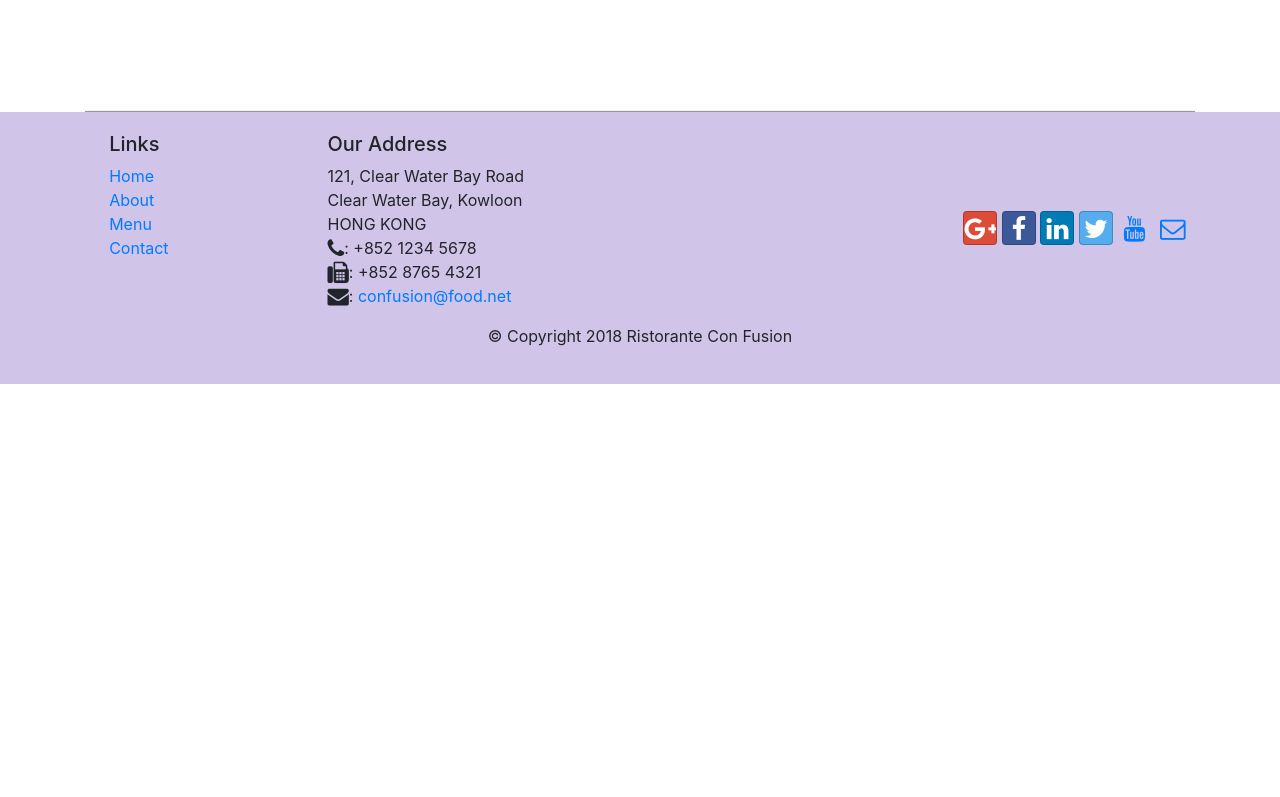
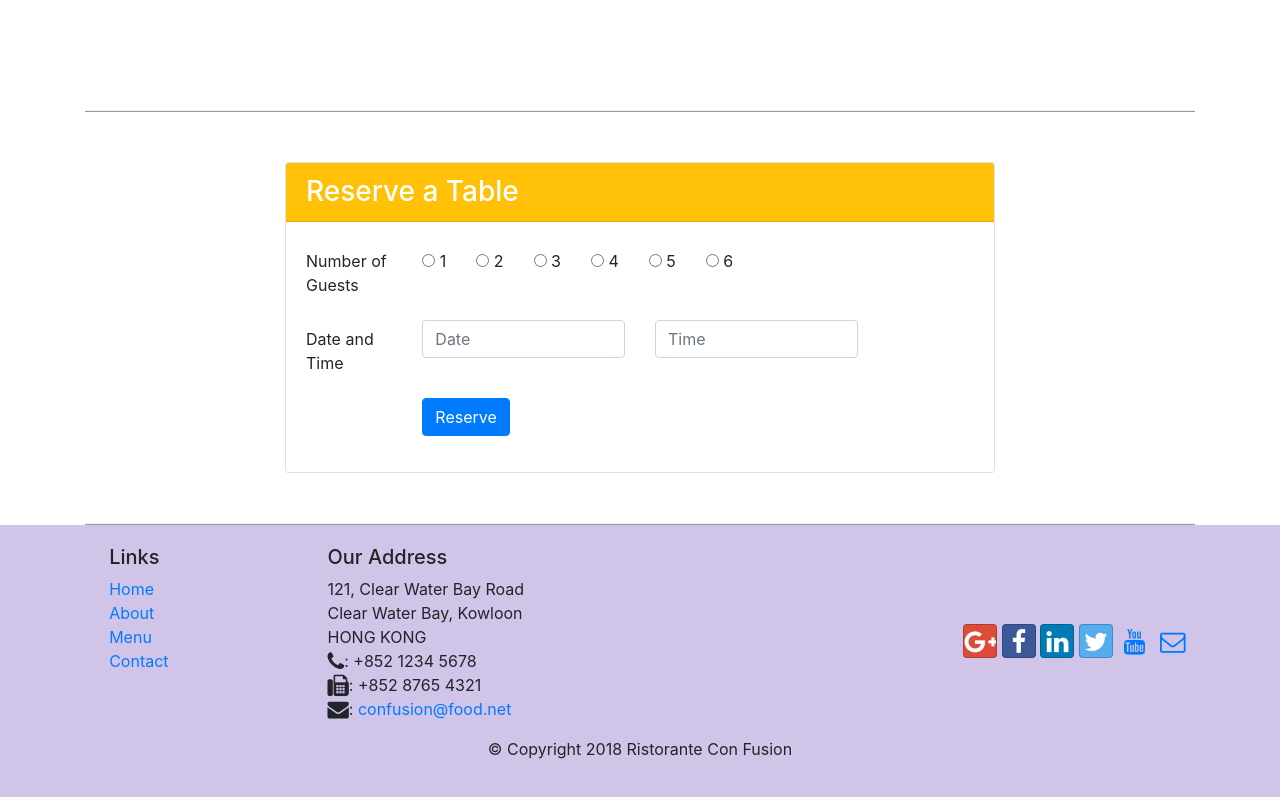
Before and after one commit to IIOhanaII/FusionBootstrap, a website: page index.html in a window 1280 px wide. Shown: the part 1422-2219 px from the top of the page. Before the commit the page ends 1806 px from the top, so only its background shows below. Drawn offline with nearby package versions, Linux system fonts and the light colour scheme.

Commit message:
Assignment 2

```diff
--- a/index.html
+++ b/index.html
@@ -41,7 +41,18 @@
                     <p>We take inspiration from the World's best cuisines, and create a unique fusion experience. Our lipsmacking creations will tickle your culinary senses!</p>
                 </div>
                 <div class="col-12 col-sm align-self-center">
-                    <img src="img/logo.png" class="img-fluid">
+                    <div class="media">
+                        <div class="col-12 col-sm p-0">
+                            <div class="d-block d-sm-inline col-12 col-sm-auto offset-sm-1 p-0">
+                                <img src="img/logo.png" class="img-fluid">
+                            </div>
+                            <div class="d-block d-sm-inline col-12 col-sm-auto offset-sm-2 p-0 media-body text-center">
+                                <a role="button" class="d-sm-inline btn btn-sm btn-block btn-warning pl-sm-5 pr-sm-5 pt-2 pb-2" href="#reservationform">
+                                    Reserve Table
+                                </a>
+                            </div>
+                        </div>
+                    </div>
                 </div>
             </div>
         </div>
@@ -69,8 +80,13 @@
                 <h3>This Month's Promotions</h3>
             </div>
             <div class="col col-sm col-md">
-                <h2>Weekend Grand Buffet</h2>
-                <p class="d-none d-sm-block">Featuring mouthwatering combinations with a choice of five different salads, six enticing appetizers, six main entrees and five choicest desserts. Free flowing bubbly and soft drinks. All for just $19.99 per person </p>
+                <div class="media">
+                    <div class="media-body">
+                        <h2 class="mt-0">Weekend Grand Buffet <span class="badge badge-danger">NEW</span></h2>
+                        <p class="d-none d-sm-block">Featuring mouthwatering combinations with a choice of five different salads, six enticing appetizers, six main entrees and five choicest desserts. Free flowing bubbly and soft drinks. All for just $19.99 per person </p>
+                    </div>
+                    <img src="img/buffet.png" alt="buffet" class="d-flex ml-3 img-thumbnail align-self-center">
+                </div>
             </div>
         </div>
 
@@ -85,6 +101,61 @@
                         <h2>Alberto Somayya</h2>
                         <h4>Executive Chef</h4>
                         <p class="d-none d-sm-block">Award winning three-star Michelin chef with wide International experience having worked closely with whos-who in the culinary world, he specializes in creating mouthwatering Indo-Italian fusion experiences. </p>
+                    </div>
+                </div>
+            </div>
+        </div>
+
+        <div class="row row-content align-items-center">
+            <div class="col-12 col-sm-8 offset-sm-2">
+                <div class="card">
+                    <h3 class="card-header bg-warning text-white">Reserve a Table</h3>
+                    <div class="card-body">
+                        <form id="reservationform">
+                            <div class="form-group row">
+                                <p class="col-12 col-sm-2 col-form-label">Number of Guests</p>
+                                <div class="col-auto">
+                                    <input type="radio" id="oneguest" name="guests" value="oneguest">
+                                    <label for="oneguest" class="col-form-label">1</label>
+                                </div>
+                                <div class="col-auto">
+                                    <input type="radio" id="twoguests" name="guests" value="twoguests">
+                                    <label for="twoguests" class="col-form-label">2</label>
+                                </div>
+                                <div class="col-auto">
+                                    <input type="radio" id="threeguests" name="guests" value="threeguests">
+                                    <label for="threeguests" class="col-form-label">3</label>
+                                </div>
+                                <div class="col-auto">
+                                    <input type="radio" id="fourguests" name="guests" value="fourguests">
+                                    <label for="fourguests" class="col-form-label">4</label>
+                                </div>
+                                <div class="col-auto">
+                                    <input type="radio" id="fiveguests" name="guests" value="fiveguests">
+                                    <label for="fiveguests" class="col-form-label">5</label>
+                                </div>
+                                <div class="col-auto">
+                                    <input type="radio" id="sixguests" name="guests" value="sixguests">
+                                    <label for="sixguests" class="col-form-label">6</label>
+                                </div>
+                            </div>
+                            <div class="form-group row">
+                                <label for="datetime" class="col-12 col-sm-2 col-form-label">Date and Time</label>
+                                <div class="col-12 col-sm-4">
+                                    <input type="text" class="form-control" id="date" name="date" placeholder="Date">
+                                </div>
+                                <div class="col-12 col-sm-4">
+                                    <input type="text" class="form-control" id="datetime" name="datetime" placeholder="Time">
+                                </div>
+                            </div>
+                            <div class="form-group row">
+                                <div class="offset-sm-2 col-sm-2">
+                                    <button type="submit" class="btn btn-primary">
+                                        Reserve
+                                    </button>
+                                </div>
+                            </div>
+                        </form>
                     </div>
                 </div>
             </div>
```
